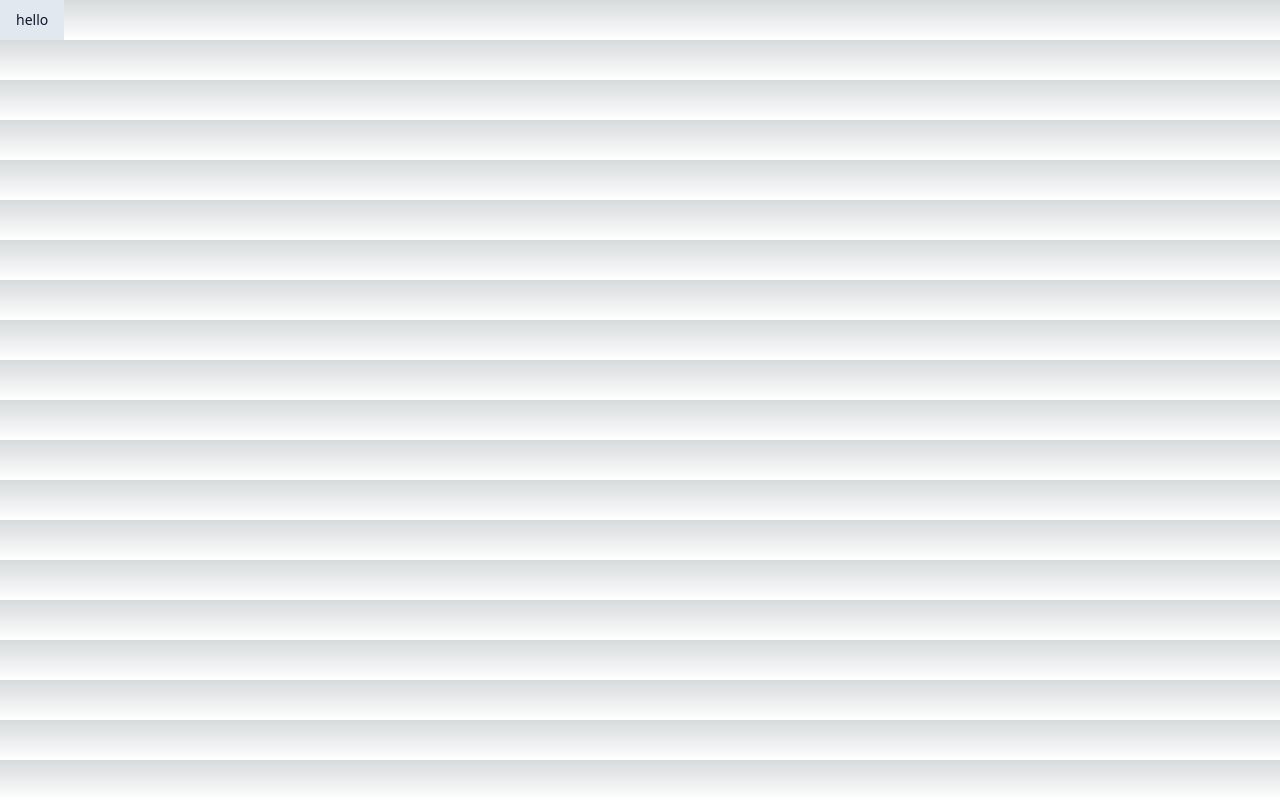
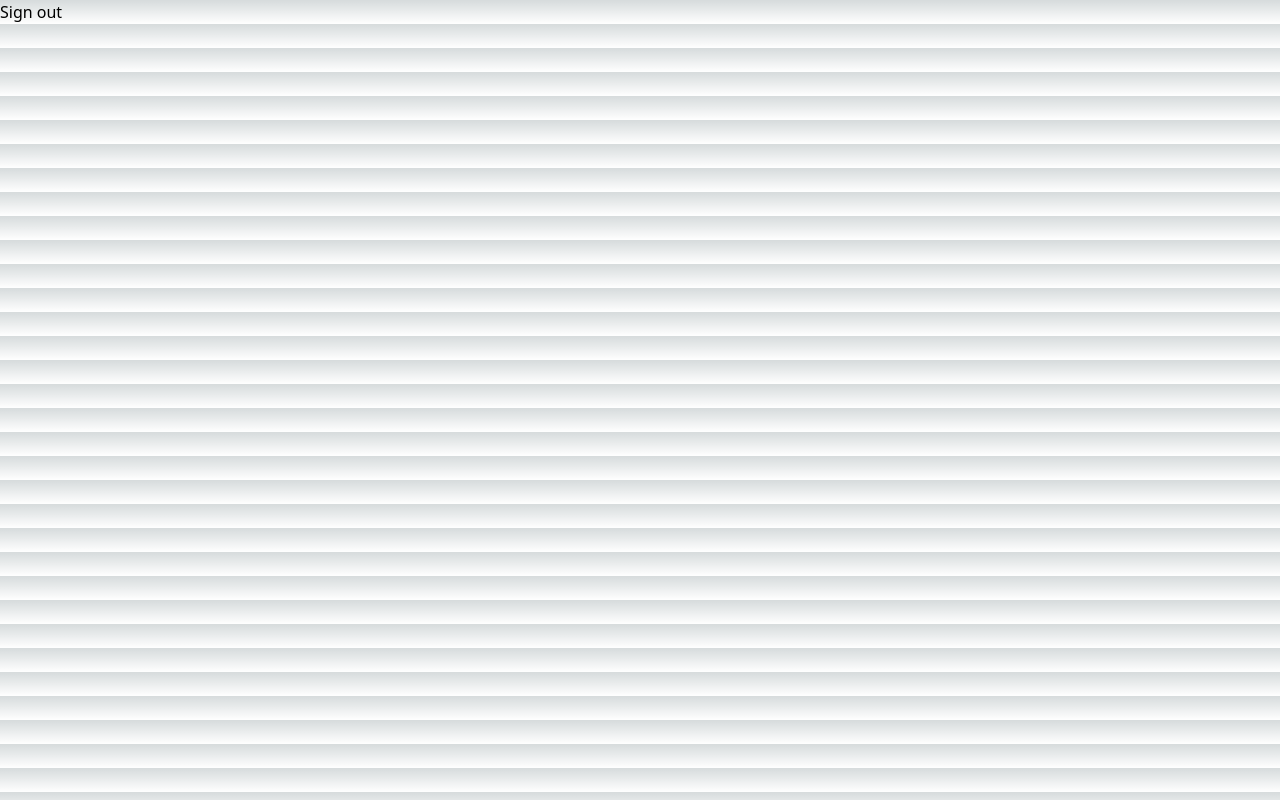
Before and after one commit to MAiKo26/nextjs-realtime-chat-app, a Next.js app: page / in a window 1280 px wide. Built offline with nearby package versions, Linux system fonts and the light colour scheme.

Commit message:
Update page.tsx

```diff
--- a/src/app/page.tsx
+++ b/src/app/page.tsx
@@ -1,7 +1,8 @@
-import Image from "next/image";
-import {db} from "../lib/db";
+"use client";
+
 import Button from "@/components/ui/Button";
+import {signOut} from "next-auth/react";
 
-export default async function Home() {
-  return <Button variant={"ghost"}>hello</Button>;
+export default function Home() {
+  return <button onClick={() => signOut()}>Sign out</button>;
 }
```
